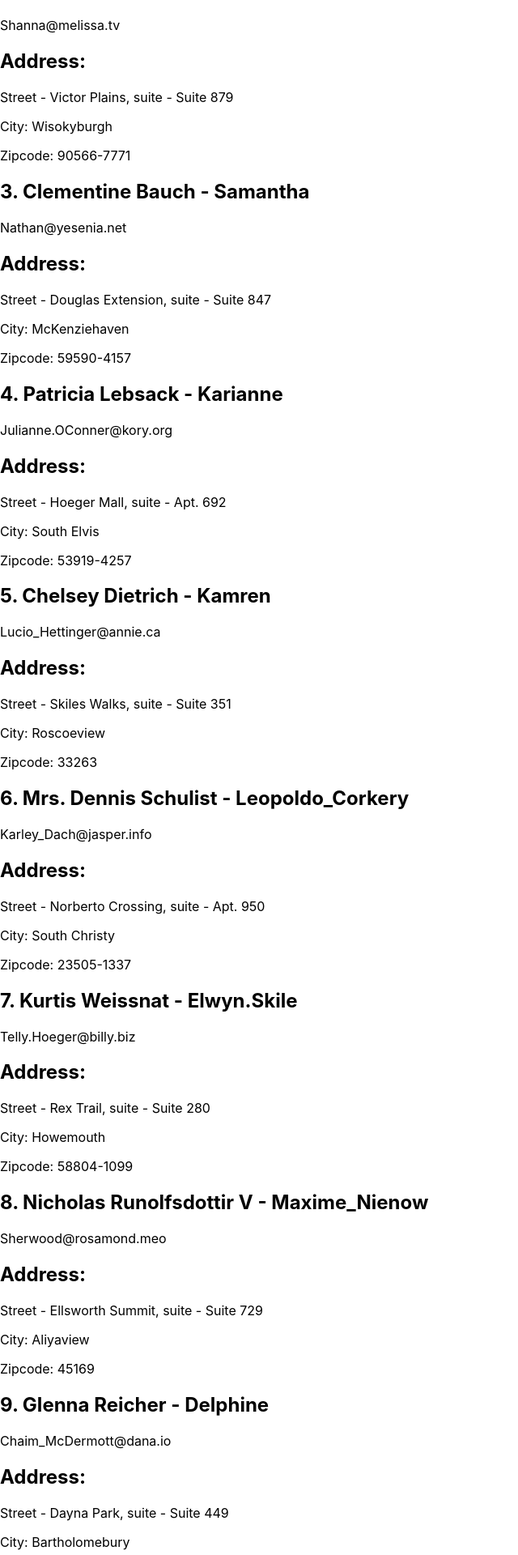
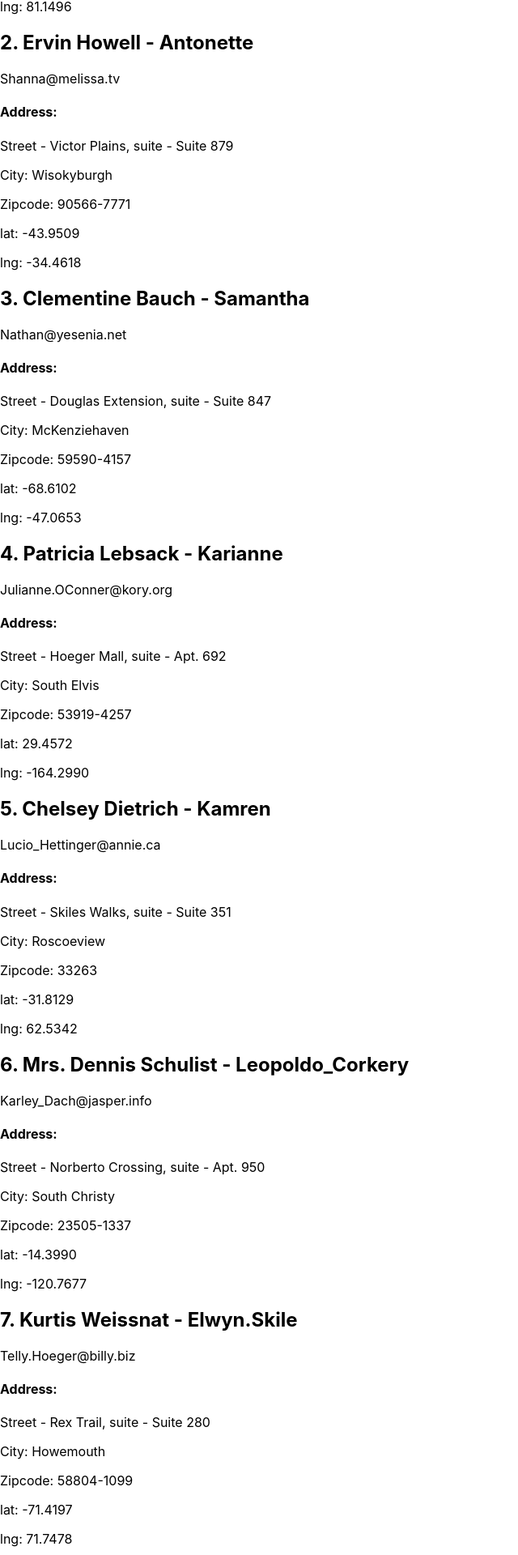
Before and after one commit to feden2906/react-practice-1, a React (Create React App) app: page / in a window 1280 px wide. Shown: the part 297-2217 px from the top of the page at 81% size, without its empty margins (0-640 px from the left). Built offline with nearby package versions, Linux system fonts and the light colour scheme.

Commit message:
Some changes

```diff
--- a/src/App.js
+++ b/src/App.js
@@ -1,38 +1,60 @@
 import './App.css'
 import User from "./components/users/User";
 import Address from "./components/users/Address";
+import Geo from "./components/users/Geo";
+
 export default function App() {
     return (
         <div>
             <User id={'1'} name={'Leanne Graham'} username={'Bret'} email={'Sincere@april.biz'}/>
-        <Address street={'Kulas Light'} suite={'Apt. 556'} city ={'Gwenborough'} zipcode={'92998-3874'}/>
+            <Address street={'Kulas Light'} suite={'Apt. 556'} city={'Gwenborough'} zipcode={'92998-3874'}/>
+            <Geo lat={'-37.3159'} lng={'81.1496'}/>
 
             <User id={'2'} name={'Ervin Howell'} username={'Antonette'} email={'Shanna@melissa.tv'}/>
-        <Address street={'Victor Plains'} suite={'Suite 879'} city={'Wisokyburgh'} zipcode={'90566-7771'} />
+            <Address street={'Victor Plains'} suite={'Suite 879'} city={'Wisokyburgh'} zipcode={'90566-7771'}/>
+            <Geo lat={'-43.9509'} lng={'-34.4618'}/>
+
 
             <User id={'3'} name={'Clementine Bauch'} username={'Samantha'} email={'Nathan@yesenia.net'}/>
-      <Address street={'Douglas Extension'} suite={'Suite 847'} city={'McKenziehaven'} zipcode={'59590-4157'} />
+            <Address street={'Douglas Extension'} suite={'Suite 847'} city={'McKenziehaven'} zipcode={'59590-4157'}/>
+            <Geo lat={'-68.6102'} lng={'-47.0653'}/>
+
 
             <User id={'4'} name={'Patricia Lebsack'} username={'Karianne'} email={'Julianne.OConner@kory.org'}/>
-      <Address street={'Hoeger Mall'} suite={'Apt. 692'} city={'South Elvis'} zipcode={'53919-4257'} />
+            <Address street={'Hoeger Mall'} suite={'Apt. 692'} city={'South Elvis'} zipcode={'53919-4257'}/>
+            <Geo lat={'29.4572'} lng={'-164.2990'}/>
+
 
             <User id={'5'} name={'Chelsey Dietrich'} username={'Kamren'} email={'Lucio_Hettinger@annie.ca'}/>
-      <Address street={'Skiles Walks'} suite={'Suite 351'} city={'Roscoeview'} zipcode={'33263'} />
+            <Address street={'Skiles Walks'} suite={'Suite 351'} city={'Roscoeview'} zipcode={'33263'}/>
+            <Geo lat={'-31.8129'} lng={'62.5342'}/>
 
-      <User id={'6'} name={'Mrs. Dennis Schulist'} username={'Leopoldo_Corkery'} email={'Karley_Dach@jasper.info'}/>
-      <Address street={'Norberto Crossing'} suite={'Apt. 950'} city={'South Christy'} zipcode={'23505-1337'} />
+
+            <User id={'6'} name={'Mrs. Dennis Schulist'} username={'Leopoldo_Corkery'}
+                  email={'Karley_Dach@jasper.info'}/>
+            <Address street={'Norberto Crossing'} suite={'Apt. 950'} city={'South Christy'} zipcode={'23505-1337'}/>
+            <Geo lat={'-14.3990'} lng={'-120.7677'}/>
+
 
             <User id={'7'} name={'Kurtis Weissnat'} username={'Elwyn.Skile'} email={'Telly.Hoeger@billy.biz'}/>
-      <Address street={'Rex Trail'} suite={'Suite 280'} city={'Howemouth'} zipcode={'58804-1099'} />
+            <Address street={'Rex Trail'} suite={'Suite 280'} city={'Howemouth'} zipcode={'58804-1099'}/>
+            <Geo lat={'-71.4197'} lng={'71.7478'}/>
 
-      <User id={'8'} name={'Nicholas Runolfsdottir V'} username={'Maxime_Nienow'} email={'Sherwood@rosamond.meo'}/>
-      <Address street={'Ellsworth Summit'} suite={'Suite 729'} city={'Aliyaview'} zipcode={'45169'} />
+
+            <User id={'8'} name={'Nicholas Runolfsdottir V'} username={'Maxime_Nienow'}
+                  email={'Sherwood@rosamond.meo'}/>
+            <Address street={'Ellsworth Summit'} suite={'Suite 729'} city={'Aliyaview'} zipcode={'45169'}/>
+            <Geo lat={'24.8918'} lng={'21.8984'}/>
+
 
             <User id={'9'} name={'Glenna Reicher'} username={'Delphine'} email={'Chaim_McDermott@dana.io'}/>
-      <Address street={'Dayna Park'} suite={'Suite 449'} city={'Bartholomebury'} zipcode={'76495-3109'} />
+            <Address street={'Dayna Park'} suite={'Suite 449'} city={'Bartholomebury'} zipcode={'76495-3109'}/>
+            <Geo lat={'24.6463'} lng={'-168.8889'}/>
+
 
             <User id={'10'} name={'Clementina DuBuqu'} username={'Moriah.Stanto'} email={'Rey.Padberg@karina.biz'}/>
-      <Address street={'Kattie Turnpike'} suite={'Suite 198'} city={'Lebsackbury'} zipcode={'31428-2261'} />
+            <Address street={'Kattie Turnpike'} suite={'Suite 198'} city={'Lebsackbury'} zipcode={'31428-2261'}/>
+            <Geo lat={'-38.2386'} lng={'57.2232'}/>
 
         </div>
     );
--- a/src/components/users/Address.js
+++ b/src/components/users/Address.js
@@ -1,7 +1,7 @@
 export default function Address({street, suite, city, zipcode}) {
     return (
         <div>
-      <h2>Address:</h2>
+            <h4>Address:</h4>
             <p>Street - {street}, suite - {suite}</p>
             <p>City: {city}</p>
             <p>Zipcode: {zipcode}</p>
--- /dev/null
+++ b/src/components/users/Geo.js
@@ -0,0 +1,9 @@
+export default function Geo({lat, lng}) {
+    return (
+        <div>
+            <p>lat: {lat}</p>
+            <p>lng: {lng}</p>
+
+        </div>
+    );
+}
```
Lines whose indentation alone changed are shown as unchanged.
